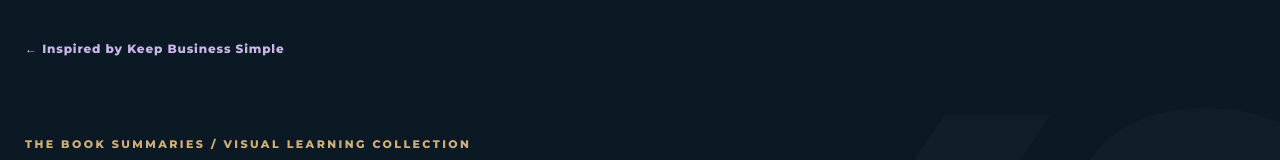
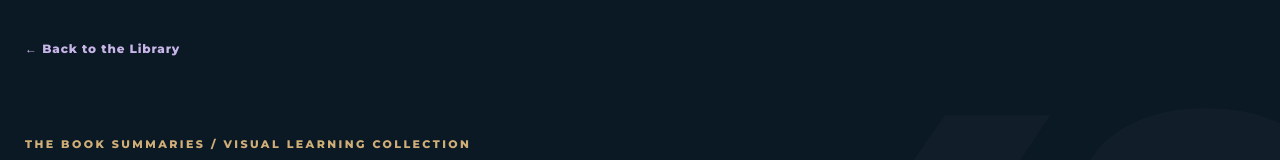
Before and after one commit to brent-prog/books, a plain HTML site: page index.html in a window 1280 px wide. Shown: the top 160 px of the page. Drawn offline with nearby package versions, Linux system fonts and the light colour scheme.

Commit message:
Point 48 Laws hero breadcrumb back to the Book Library

```diff
--- a/index.html
+++ b/index.html
@@ -78,7 +78,7 @@
 .book-purchase .purchase-disclosure{font-size:10px;line-height:1.6;color:#66717a;margin:13px 0 0}
 @media(max-width:540px){.book-purchase{padding:0 17px 32px}.book-purchase-inner{padding:26px 5px 0}.book-purchase .purchase-description{font-size:13px;margin-bottom:18px}.book-purchase .purchase-link{width:min(100%,320px)}}
 </style></head><body>
-<header class="hero"><a class="breadcrumb" href="https://keepbusinesssimple.com/our-rules/" target="_blank" rel="noopener">← Inspired by Keep Business Simple</a><div class="eyebrow">The book summaries / visual learning collection</div><h1>The <span>48 Laws</span><br>of Power</h1><p>48 lessons about power, perception and human nature — explored through the images that made them memorable. Select any law to explore its key takeaway and put it into practice.</p><div class="credit">Robert Greene &nbsp; / &nbsp; A visual interpretation from personal reading highlights</div></header>
+<header class="hero"><a class="breadcrumb" href="https://keepbusinesssimple.com/library/">← Back to the Library</a><div class="eyebrow">The book summaries / visual learning collection</div><h1>The <span>48 Laws</span><br>of Power</h1><p>48 lessons about power, perception and human nature — explored through the images that made them memorable. Select any law to explore its key takeaway and put it into practice.</p><div class="credit">Robert Greene &nbsp; / &nbsp; A visual interpretation from personal reading highlights</div></header>
 <section class="intro"><strong>How to explore:</strong> Browse the complete collection, search a specific law, or open any card to see its key takeaway and a practical application based on the reading notes. This is a personal interpretation of the book, not an endorsement of every tactic it describes.</section>
 <nav class="controls" aria-label="Book navigation and law filters"><div class="kbs-book-identity"><a class="kbs-brand" href="https://keepbusinesssimple.com/library/" aria-label="Keep Business Simple — return to the Library"><img src="https://keepbusinesssimple.com/assets/kbs-official-lockup.svg" alt="Keep Business Simple"></a><div class="kbs-book-label"><span>The 48 Laws of Power:</span><span>A Summary</span></div></div><div class="mobile-filter-bar"><button type="button" id="mobile-filter-toggle" aria-controls="filter-panel" aria-expanded="false">Filters <span aria-hidden="true">⌄</span></button><span id="mobile-active-filter" class="mobile-active-filter">All laws</span><span class="mobile-results-count" id="mobile-count">48</span></div><div id="filter-panel" class="filter-panel"><div class="control-line control-secondary"><span class="filter-label">BROWSE BY PRACTICAL USE</span><select id="tag-filter" aria-label="Filter by practical application"><option value="">All practical uses</option></select><label class="search-field"><span class="search-field-label">SEARCH THE LAWS</span><input id="search" aria-label="Search law titles, numbers and topics" type="search" inputmode="search" enterkeyhint="search" autocomplete="off" placeholder="e.g. negotiation, timing, law 13…"></label><button type="button" id="clear-filters" class="clear-filters">Reset filters</button><span class="count" id="count" aria-live="polite">48 LAWS</span></div></div></nav>
 <main><div class="results-intro" id="results-intro" hidden></div><section class="grid" id="grid" aria-label="The 48 laws"></section><div class="related-action" id="related-action" hidden></div><div class="empty" id="empty" hidden>No matching laws. Try a different search.</div></main>
```
